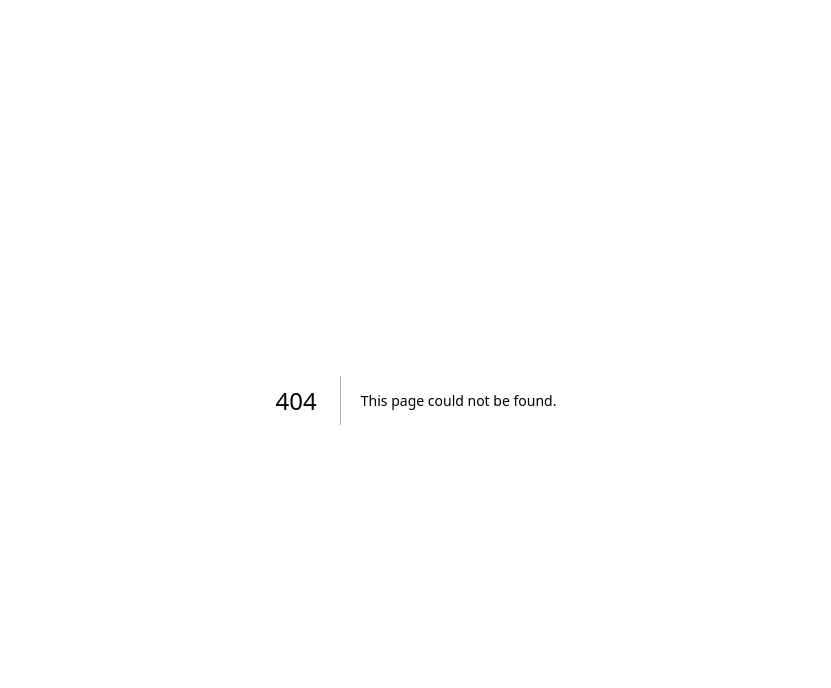
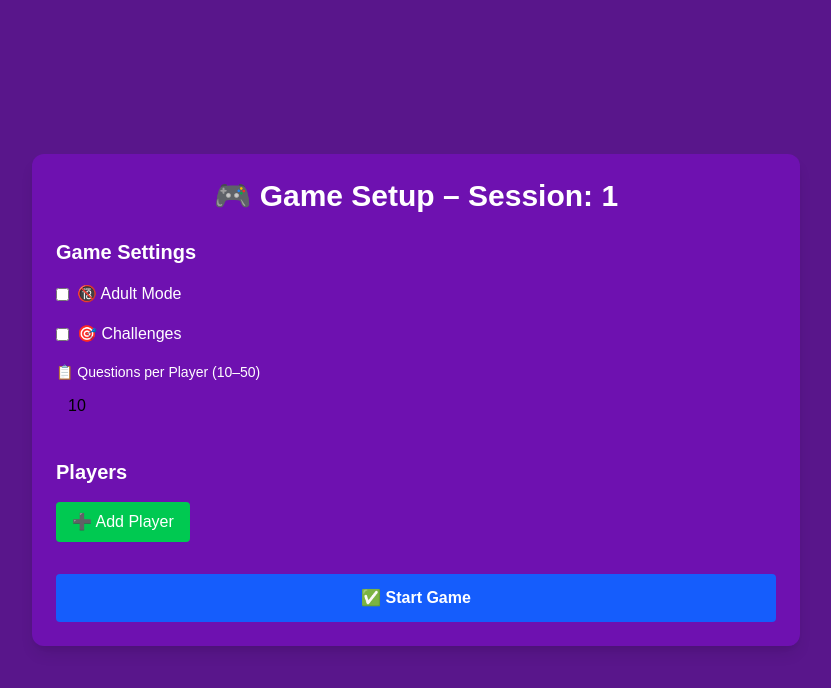
Before and after one commit to Belcuga/party-game, a Next.js app: page /game/1 in a window 1280 px wide. Before the commit this address had no page. Shown: the top 688 px of the page, without its empty margins (224-1055 px from the left). Built offline with nearby package versions, Linux system fonts and the light colour scheme.

Commit message:
second commit

```diff
--- /dev/null
+++ b/src/app/components/game/AddPlayerModal.tsx
@@ -0,0 +1,72 @@
+'use client';
+
+import { Gender, Player } from '@/app/types/player';
+import { useState } from 'react';
+
+type Props = {
+    isOpen: boolean;
+    onClose: () => void;
+    onAdd: (player: Player) => void;
+};
+
+export default function AddPlayerModal({ isOpen, onClose, onAdd }: Props) {
+    const [name, setName] = useState('');
+    const [gender, setGender] = useState<Gender>(Gender.None);
+
+    const handleSubmit = () => {
+        if (name.trim()) {
+            onAdd({ name: name.trim(), gender });
+            setName('');
+            setGender(Gender.None);
+            onClose();
+        }
+    };
+
+    if (!isOpen) return null;
+
+    return (
+        <div className="fixed inset-0 z-50 bg-black bg-opacity-50 flex justify-center items-center">
+            <div className="bg-white rounded-lg p-6 w-full max-w-sm text-black">
+                <h2 className="text-xl font-bold mb-4">Add Player</h2>
+
+                <div className="mb-4">
+                    <label className="block mb-1 font-medium">Name</label>
+                    <input
+                        type="text"
+                        className="w-full px-4 py-2 rounded border"
+                        placeholder="Enter player name"
+                        value={name}
+                        onChange={(e) => setName(e.target.value)}
+                    />
+                </div>
+
+                <div className="mb-6">
+                    <label className="block mb-1 font-medium">Gender</label>
+                    <select
+                        className="w-full px-4 py-2 rounded border"
+                        value={gender}
+                        onChange={(e) => setGender(e.target.value as Gender)}
+                    >
+                        <option value={Gender.Female}>Female 🚺</option>
+                        <option value={Gender.Male}>Male 🚹</option>
+                    </select>
+                </div>
+
+                <div className="flex justify-end gap-2">
+                    <button
+                        onClick={onClose}
+                        className="px-4 py-2 bg-gray-300 rounded hover:bg-gray-400"
+                    >
+                        Cancel
+                    </button>
+                    <button
+                        onClick={handleSubmit}
+                        className="px-4 py-2 bg-blue-600 text-white rounded hover:bg-blue-700"
+                    >
+                        Add
+                    </button>
+                </div>
+            </div>
+        </div>
+    );
+}
--- /dev/null
+++ b/src/app/game/[id]/page.tsx
@@ -0,0 +1,127 @@
+'use client';
+
+import { useParams, useRouter } from 'next/navigation';
+import { useState } from 'react';
+import AddPlayerModal from '@/app/components/game/AddPlayerModal';
+import { Gender, Player } from '@/app/types/player';
+
+export default function GameSetupPage() {
+    const { id } = useParams();
+    const router = useRouter();
+
+    const [settings, setSettings] = useState({
+        adultMode: false,
+        challenges: false,
+        questionsPerPlayer: 10,
+    });
+
+    const [playerName, setPlayerName] = useState('');
+    const [players, setPlayers] = useState<Player[]>([]);
+    const [modalOpen, setModalOpen] = useState(false);
+
+    const toggleSetting = (key: 'adultMode' | 'challenges') => {
+        setSettings((prev) => ({ ...prev, [key]: !prev[key] }));
+    };
+
+    const updateQuestionCount = (value: number) => {
+        const safeValue = Math.max(10, Math.min(50, value));
+        setSettings((prev) => ({ ...prev, questionsPerPlayer: safeValue }));
+    };
+
+    const addPlayer = () => {
+        if (playerName.trim() !== '') {
+            const newPlayer: Player = {
+                name: playerName.trim(),
+                gender: Gender.None, // or some default if gender isn't selected here
+            };
+
+            setPlayers((prev) => [...prev, newPlayer]);
+            setPlayerName('');
+        }
+    };
+
+    const startGame = () => {
+        console.log({ settings, players });
+        router.push(`/game/${id}/play`);
+    };
+
+    return (
+        <main className="min-h-screen bg-purple-900 text-white flex justify-center items-center px-4">
+            <div className="w-full max-w-3xl bg-purple-800 p-6 rounded-xl shadow-lg space-y-8">
+                <h1 className="text-3xl font-bold mb-6 text-center">
+                    🎮 Game Setup – Session: {id}
+                </h1>
+
+                {/* Game Settings */}
+                <section className="mb-8">
+                    <h2 className="text-xl font-semibold mb-4">Game Settings</h2>
+
+                    <div className="space-y-4">
+                        <label className="flex items-center gap-2">
+                            <input
+                                type="checkbox"
+                                checked={settings.adultMode}
+                                onChange={() => toggleSetting('adultMode')}
+                            />
+                            🔞 Adult Mode
+                        </label>
+
+                        <label className="flex items-center gap-2">
+                            <input
+                                type="checkbox"
+                                checked={settings.challenges}
+                                onChange={() => toggleSetting('challenges')}
+                            />
+                            🎯 Challenges
+                        </label>
+
+                        <label className="flex flex-col gap-1 mt-4">
+                            <span className="text-sm">📋 Questions per Player (10–50)</span>
+                            <input
+                                type="number"
+                                value={settings.questionsPerPlayer}
+                                onChange={(e) => updateQuestionCount(Number(e.target.value))}
+                                min={10}
+                                max={50}
+                                className="rounded px-3 py-2 text-black w-full max-w-[150px]"
+                            />
+                        </label>
+                    </div>
+                </section>
+
+                {/* Player Form */}
+                <section className="mb-8">
+                    <h2 className="text-xl font-semibold mb-2">Players</h2>
+
+                    <ul className="space-y-1 mb-4">
+                        {players.map((player, i) => (
+                            <li key={i}>
+                                {player.name} {player.gender !== 'none' && `(${player.gender})`}
+                            </li>
+                        ))}
+                    </ul>
+
+                    <button
+                        onClick={() => setModalOpen(true)}
+                        className="bg-green-500 px-4 py-2 rounded hover:bg-green-600"
+                    >
+                        ➕ Add Player
+                    </button>
+                </section>
+
+                {/* Start Game Button */}
+                <button
+                    onClick={startGame}
+                    className="bg-blue-600 px-6 py-3 rounded font-bold hover:bg-blue-700 w-full"
+                >
+                    ✅ Start Game
+                </button>
+                <AddPlayerModal
+                    isOpen={modalOpen}
+                    onClose={() => setModalOpen(false)}
+                    onAdd={(player: Player) => setPlayers((prev) => [...prev, player])}
+                />
+            </div>
+        </main>
+    );
+}
--- a/src/app/page.tsx
+++ b/src/app/page.tsx
@@ -1,32 +1,36 @@
 'use client';
+
 import Link from 'next/link';
-import { useEffect, useState } from 'react';
-
-type Question = {
-  id: number;
-  text: string;
-};
+import { useRouter } from 'next/navigation';
+import { v4 as uuid } from 'uuid'; // for generating a random ID
 
 export default function Home() {
+  const router = useRouter();
+
+  const startGame = () => {
+    const id = uuid(); // generate a unique game session ID
+    router.push(`/game/${id}`);
+  };
+
   return (
-    <main className="min-h-screen flex flex-col justify-center items-center bg-gradient-to-br from-purple-500 to-pink-500 text-white">
-      <h1 className="text-4xl md:text-5xl font-extrabold mb-12 drop-shadow-lg">
+    <main className="min-h-screen flex flex-col justify-center items-center bg-gradient-to-br from-purple-600 to-pink-500 text-white px-4">
+      <h1 className="text-4xl font-extrabold mb-12 drop-shadow-lg text-center">
         🎉 Party Game
       </h1>
 
-      <div className="flex flex-col space-y-4 w-[200px]">
+      <div className="flex flex-col space-y-4 w-full max-w-xs">
+        <button
+          onClick={startGame}
+          className="bg-white text-purple-700 font-semibold py-3 rounded-xl shadow hover:bg-purple-100 transition"
+        >
+          Start Game
+        </button>
+
         <Link
-          href="/game"
+          href="/settings"
           className="bg-white text-purple-700 font-semibold py-3 rounded-xl text-center shadow hover:bg-purple-100 transition"
         >
-          Start Game
-        </Link>
-
-        <Link
-          href="/how-to-play"
-          className="bg-white text-purple-700 font-semibold py-3 rounded-xl text-center shadow hover:bg-purple-100 transition"
-        >
-          How to Play
+          Settings
         </Link>
 
         <Link
--- /dev/null
+++ b/src/app/types/gameSettings.ts
@@ -0,0 +1,5 @@
+    export type GameSettings = {
+        adultMode: boolean,
+        challenges: boolean,
+        questionsPerPlayer: boolean,
+    }
--- /dev/null
+++ b/src/app/types/player.ts
@@ -0,0 +1,10 @@
+export type Player = {
+    name: string;
+    gender: Gender;
+};
+
+export enum Gender {
+    None = 'none',
+    Female = 'female',
+    Male = 'male',
+}
```
Also changed, not shown: package.json (+6 -5 lines), 1 other file (tests, documents, lock files or other folders).
